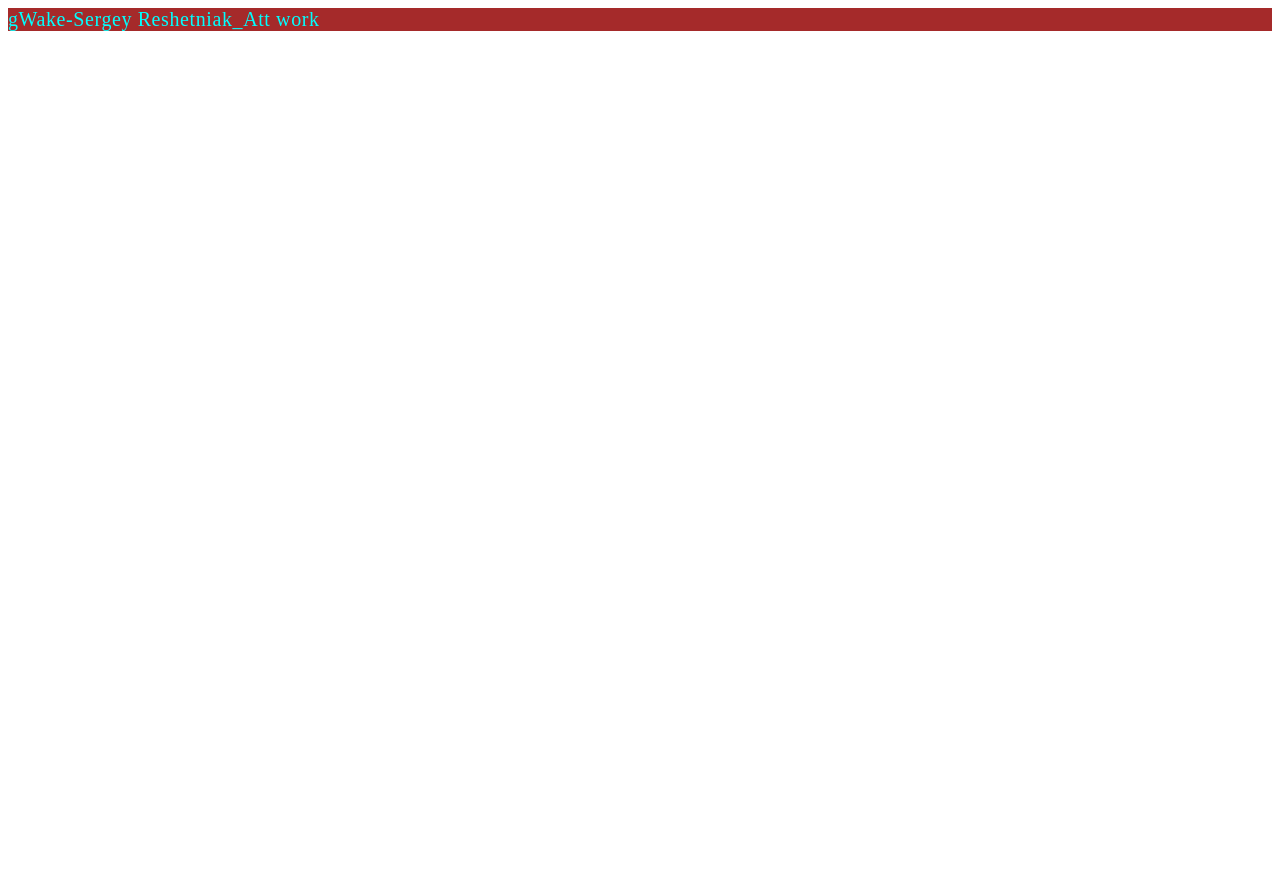
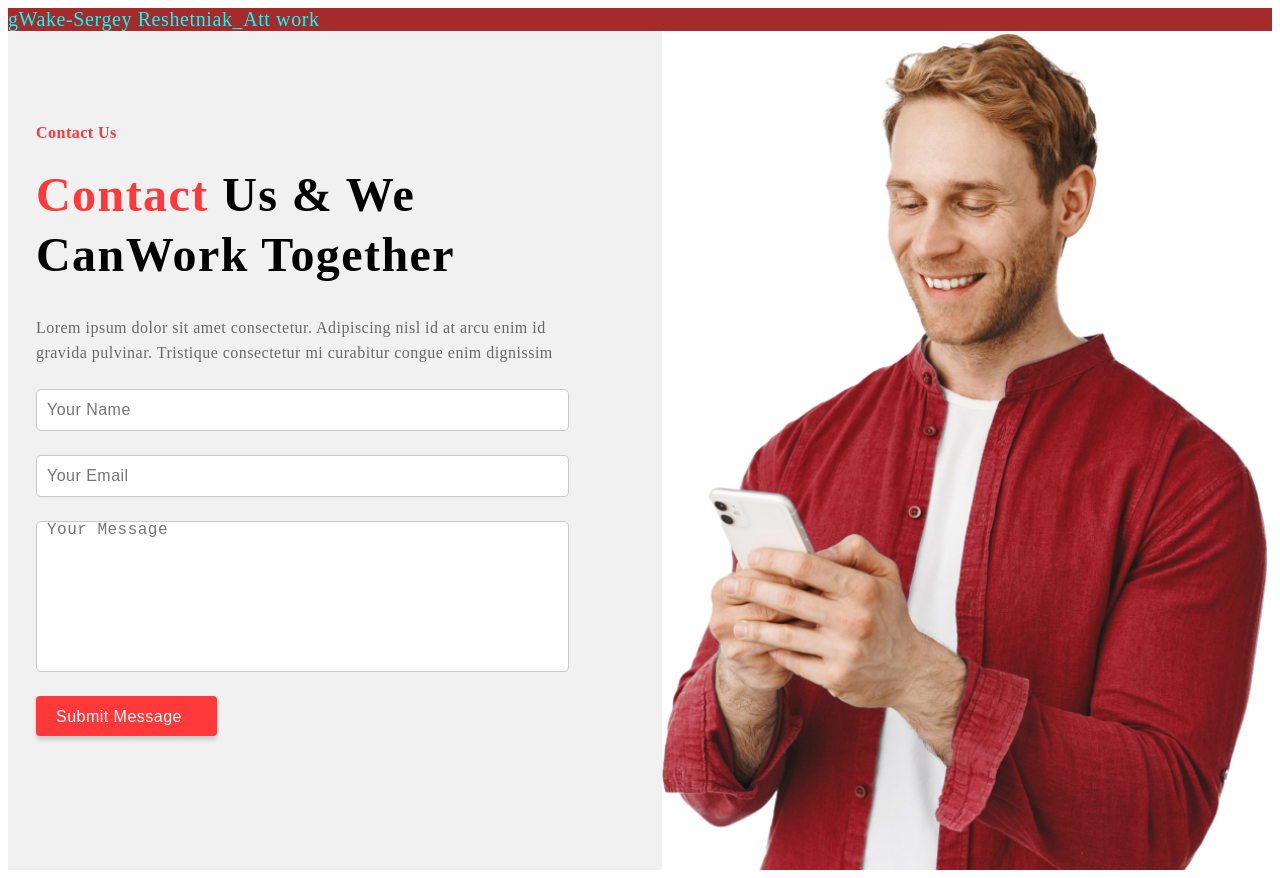
Before and after one commit to gWake3007/project-build, a website built with Vite: page src/index.html in a window 1280 px wide. Before the commit the page ends 800 px from the top, so only its background shows below. Built offline with nearby package versions, Linux system fonts and the light colour scheme.

Commit message:
section-contact

```diff
--- /dev/null
+++ b/src/css/contact.css
@@ -0,0 +1,151 @@
+/* h1,
+h2,
+h3,
+h4,
+h5,
+h6,
+p {
+  margin: 0;
+}
+
+img {
+  display: block;
+  max-width: 100%;
+  height: auto;
+} */
+
+.container {
+  width: 1440px;
+  padding-left: 15px;
+  padding-right: 15px;
+  margin-left: auto;
+  margin-right: auto;
+}
+
+.form-contact {
+  display: flex;
+  justify-content: space-between;
+
+  background-color: #f1f1f1;
+}
+
+.form-contact-text {
+  width: 531px;
+
+  padding: 90px 28px 61px 28px;
+}
+
+.text {
+  margin-bottom: 19px;
+
+  font-weight: 700;
+  font-size: 16px;
+  line-height: 1.55;
+  text-align: justify;
+  letter-spacing: 0.03em;
+
+  color: #ff3839;
+}
+
+.form-name-red {
+  color: #ff3839;
+}
+.form-name {
+  margin-bottom: 31px;
+
+  font-weight: 700;
+  font-size: 48px;
+  line-height: 1.25;
+  letter-spacing: 0.03em;
+
+  color: #000000;
+}
+
+.form-text {
+  margin-bottom: 24px;
+
+  font-weight: 400;
+  font-size: 16px;
+  line-height: 1.55;
+  letter-spacing: 0.03em;
+
+  color: #696969;
+}
+
+.form {
+  display: flex;
+  flex-direction: column;
+  width: 533px;
+
+  gap: 24px;
+  margin-bottom: 33px;
+}
+
+.form-label {
+  display: flex;
+}
+
+.form-input {
+  padding: 0 10px;
+  width: 100%;
+  height: 40px;
+
+  font-weight: 400;
+  font-size: 16px;
+  line-height: 1.55;
+
+  letter-spacing: 0.03em;
+
+  background: #ffffff;
+  border: 1px solid #cacaca;
+  border-radius: 5px;
+
+  color: #000000;
+}
+
+.form-comment {
+  display: flex;
+}
+.modal-comment {
+  padding: 0 10px;
+  width: 100%;
+  min-height: 149px;
+
+  font-weight: 400;
+  font-size: 16px;
+  line-height: 1.11;
+  letter-spacing: 0.03em;
+
+  background: #ffffff;
+  border: 1px solid #cacaca;
+  border-radius: 5px;
+
+  color: #000000;
+
+  resize: none;
+}
+
+.btm {
+  display: flex;
+
+  width: 181px;
+  height: 40px;
+  padding: 12px 20px;
+
+  border: none;
+  border-radius: 4px;
+  box-shadow: 0px 4px 4px rgba(0, 0, 0, 0.15);
+
+  font-weight: 400;
+  font-size: 16px;
+  line-height: 1.11;
+  letter-spacing: 0.03em;
+  align-items: center;
+
+  color: #ffffff;
+  background-color: #ff3839;
+  cursor: pointer;
+}
+
+.img {
+}
--- a/src/css/styles.css
+++ b/src/css/styles.css
@@ -8,3 +8,4 @@
 @import url('./base.css');
 @import url('./header.css');
 @import url('./hero.css');
+@import url('./contact.css');
--- a/src/index.html
+++ b/src/index.html
@@ -9,6 +9,7 @@
   </head>
   <body>
     <load src="partials/hero.html" />
+    <load src="partials/contact.html" />
 
     <script type="module" src="/main.js"></script>
   </body>
--- /dev/null
+++ b/src/partials/contact.html
@@ -0,0 +1,40 @@
+<section class="conteiner form-contact">
+  <div class="form-contact-text">
+    <p class="text">Contact Us</p>
+    <h2 class="form-name">
+      <span class="form-name-red">Contact</span> Us & We CanWork Together
+    </h2>
+
+    <p class="form-text">
+      Lorem ipsum dolor sit amet consectetur. Adipiscing nisl id at arcu enim id
+      gravida pulvinar. Tristique consectetur mi curabitur congue enim dignissim
+    </p>
+
+    <form class="form">
+      <label class="form-label">
+        <input class="form-input" placeholder="Your Name" />
+      </label>
+      <label class="form-label">
+        <input class="form-input" placeholder="Your Email" />
+      </label>
+      <label class="form-comment">
+        <textarea
+          class="modal-comment"
+          name="feedback"
+          rows="5"
+          placeholder="Your Message"
+        ></textarea>
+      </label>
+
+      <button class="btm" type="submit">Submit Message</button>
+    </form>
+  </div>
+
+  <img
+    class="img link"
+    src="./img/group.jpg"
+    alt="group"
+    width="610"
+    height="829"
+  />
+</section>
```
Also changed, not shown: src/img/group.jpg (added).
